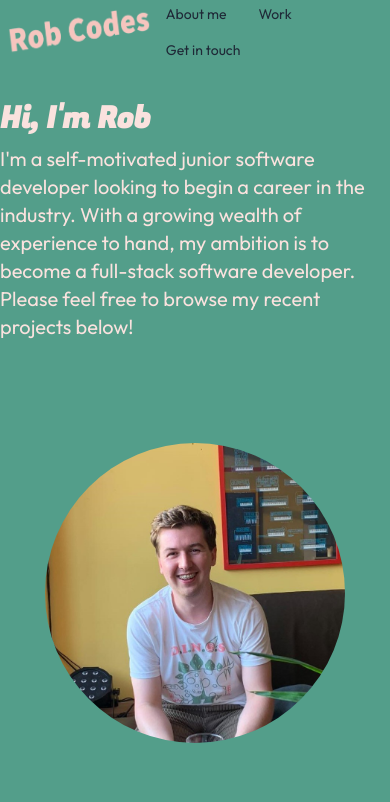
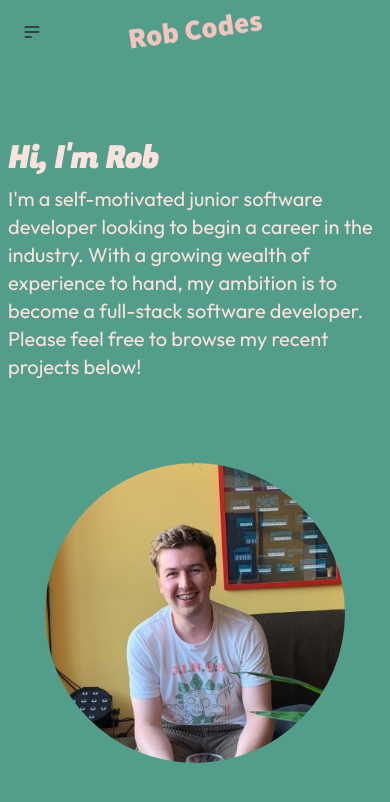
Before and after one commit to Robf94/rob-codes-react, a React (Vite) app: page / in a window 390 px wide. Shown: the top 802 px of the page. Built offline with nearby package versions, Linux system fonts and the light colour scheme.

Commit message:
Modify header and hero for responsiveness

```diff
--- a/src/Components/Header.jsx
+++ b/src/Components/Header.jsx
@@ -1,10 +1,55 @@
+import { useEffect } from "react";
+
 function Header() {
+  useEffect(() => {});
   return (
-    <header className="fixed top-0 w-full">
-      <nav className="navbar navbar-custom custom-padding-lg flex h-full w-full justify-between">
+    <header className="fixed top-0 z-10 w-full">
+      <nav className="navbar navbar-custom custom-padding-lg flex w-full justify-between items-center relative px-2 py-0">
+        {/* Mobile Dropdown (visible on small screens) */}
+        <div className="navbar-start md:hidden">
+          <div className="dropdown">
+            <div
+              tabIndex={0}
+              role="button"
+              className="btn btn-ghost btn-circle"
+            >
+              <svg
+                xmlns="http://www.w3.org/2000/svg"
+                className="h-5 w-5"
+                fill="none"
+                viewBox="0 0 24 24"
+                stroke="currentColor"
+              >
+                <path
+                  strokeLinecap="round"
+                  strokeLinejoin="round"
+                  strokeWidth="2"
+                  d="M4 6h16M4 12h16M4 18h7"
+                />
+              </svg>
+            </div>
+            <ul
+              tabIndex={0}
+              className="menu menu-sm dropdown-content bg-base-100 rounded-box z-[1] mt-3 w-52 p-2 shadow"
+            >
+              <li>
+                <a>About Me</a>
+              </li>
+              <li>
+                <a>Work</a>
+              </li>
+              <li>
+                <a>Get in touch</a>
+              </li>
+            </ul>
+          </div>
+        </div>
+
+        {/* Logo Container (Centered on Mobile, Left-aligned on Desktop) */}
         <a
           href="/"
-          className="h-full"
+          className="h-auto absolute left-1/2 transform -translate-x-1/2 md:relative md:left-auto md:transform-none"
+          style={{ height: "40px" }}
         >
           <img
             className="h-full"
@@ -12,8 +57,10 @@ function Header() {
             alt="Logo"
           />
         </a>
-        {/* <div className="flex h-full"> */}
-        <ul className="flex menu menu-horizontal p-0">
+
+        {/* Desktop Menu (Visible only on medium screens and up) */}
+        <div className="navbar-end hidden md:flex">
+          <ul className="flex menu menu-horizontal p-0 text-darkBgText">
             <li>
               <a>About me</a>
             </li>
@@ -24,7 +71,7 @@ function Header() {
               <a>Get in touch</a>
             </li>
           </ul>
-        {/* </div> */}
+        </div>
       </nav>
     </header>
   );
--- a/src/Components/Hero.jsx
+++ b/src/Components/Hero.jsx
@@ -5,12 +5,12 @@ import { faAngleDown } from "@fortawesome/free-solid-svg-icons";
 function Hero() {
   return (
     <section
-      className="flex custom-padding-lg"
+      className="flex custom-padding-lg px-2"
       id="about-me"
     >
-      <div className="flex flex-col md:flex-row items-center justify-between h-full gap-0 row-about">
-        <div className="text-container w-full md:w-1/2">
-          <h2 className="text-3xl font-semibold mb-2">Hi, I'm Rob</h2>
+      <div className="flex flex-col md:flex-row items-center justify-evenly md:justify-between h-full w-full gap-0 row-about">
+        <div className="text-container w-full md:w-1/2 text-darkBgText">
+          <h2 className="text-3xl font-bold mb-2">Hi, I'm Rob</h2>
           <p className="text-lg mb-0">
             I'm a self-motivated junior software developer looking to begin a career in the
             industry. With a growing wealth of experience to hand, my ambition is to become a
@@ -25,7 +25,7 @@ function Hero() {
           />
         </div>
 
-        <div className="arrow-container hidden md:flex justify-center w-full">
+        <div className="arrow-container hidden md:flex justify-center w-full text-darkBgText">
           <a
             className="nav-link"
             href="#my-projects"
--- a/src/index.css
+++ b/src/index.css
@@ -49,21 +49,17 @@ body {
 }
 
 section {
-  scroll-margin-top: calc(
-    var(--navbar-height) + 3rem
-  )
+  scroll-margin-top: calc(var(--navbar-height) + 3rem);
 }
 
 header {
-  height: var(--navbar-height)
+  height: var(--navbar-height);
 }
 
 .navbar-custom {
   /* padding: 10px 0; */
   background-color: var(--primary-color);
-  .nav-link {
-    color: var(--dark-bg-text-color) !important;
-  }
+  height: var(--navbar-height);
   /* .header-logo {
     height: 30px;
   } */
@@ -71,16 +67,14 @@ header {
 
 #about-me {
   background-color: var(--primary-color);
-  /* height: calc(100vh - var(--navbar-height)); */
   height: 100vh;
+  /* height: calc(100vh + 60px); */
+  /* height: 100vh; */
 }
 
 #about-me .row-about {
-  align-items: center;
-  justify-content: space-evenly;
-  color: var(--dark-bg-text-color);
+  padding-top: 60px;
   position: relative;
-  height: 100%;
 }
 
 #about-me p {
@@ -105,7 +99,7 @@ header {
   font-size: 30px;
 }
 
-@media screen and (min-width: 992px) {
+@media screen and (min-width: 1024px) {
   .custom-padding-lg {
     padding-left: var(--padding-desktop);
     padding-right: var(--padding-desktop);
--- a/tailwind.config.js
+++ b/tailwind.config.js
@@ -4,7 +4,15 @@ import daisyui from "daisyui";
 export default {
   content: ["./src/**/*.{js,jsx,ts,tsx}"],
   theme: {
-    extend: {},
+    colors: {
+      primary: "#539e8a",
+      secondary: "#f6c5be",
+      darkBgText: "#fae2de",
+      hover: "#539e8adb",
+      shadow: "#c5c5c5b3",
+      shadowHover: "#9c9c9cb3",
+      shadowActive: "#7d7d7db3",
+    },
   },
   plugins: [daisyui],
 };
```
Lines whose indentation alone changed are shown as unchanged.
